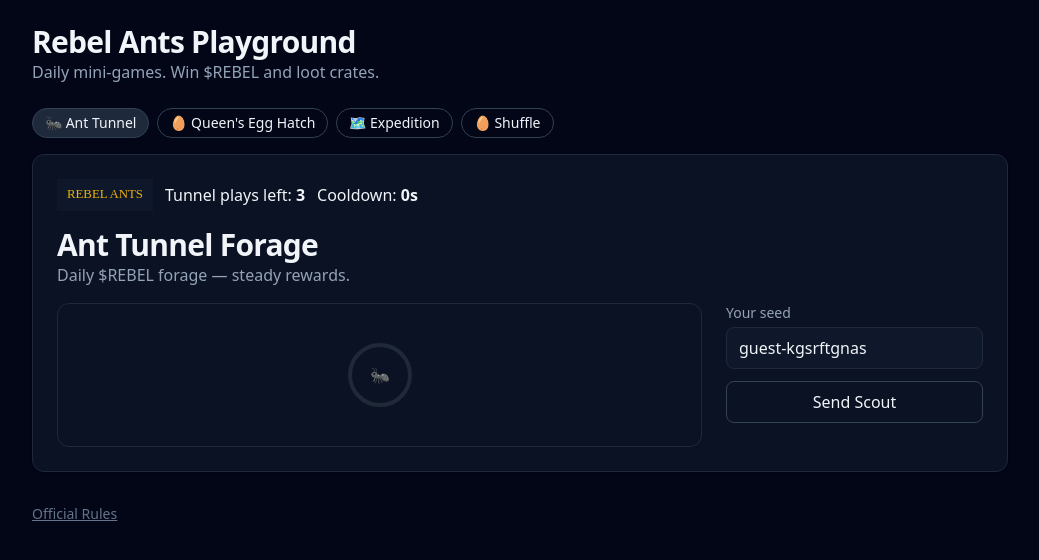
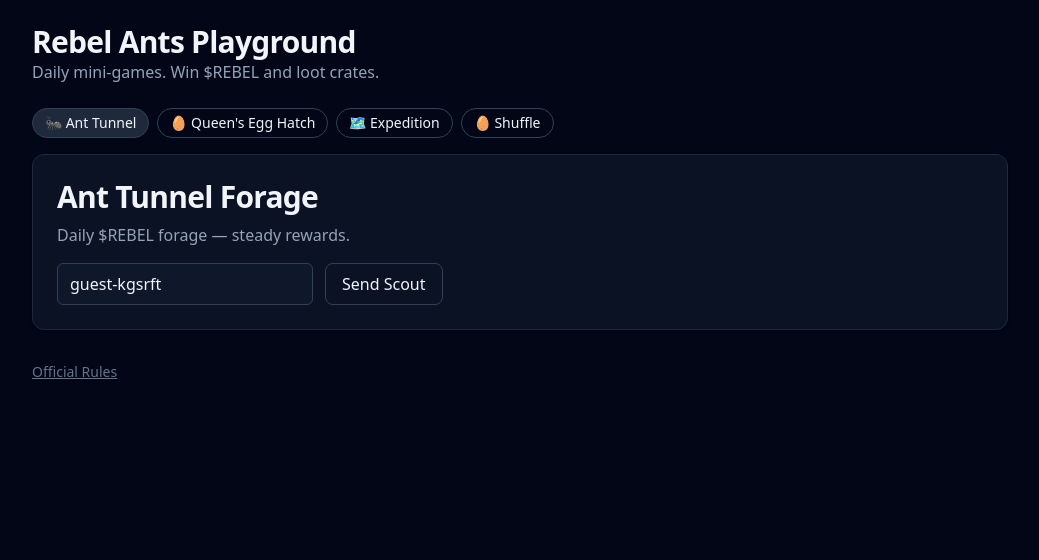
Before and after one commit to D1stknight/rebelants-playground, a Next.js app: page / in a window 1280 px wide. Shown: the top 560 px of the page, without its empty margins (120-1159 px from the left). Built offline with nearby package versions, Linux system fonts and the light colour scheme.

Commit message:
Update AntTunnel.tsx

```diff
--- a/components/AntTunnel.tsx
+++ b/components/AntTunnel.tsx
@@ -1,69 +1,60 @@
-import { useEffect, useState } from 'react'
-import PrizeModal from './PrizeModal'
+import React, { useState } from 'react'
+
+type PrizeDetail =
+  | { title: string; type: 'crate'; rarity: 'common' | 'rare' | 'ultra'; label?: string }
+  | { title: string; type: 'none' }
 
 export default function AntTunnel() {
-  const [userSeed, setUserSeed] = useState('guest-' + Math.random().toString(36).slice(2))
-  const [playsLeft, setPlaysLeft] = useState<number>(parseInt(process.env.NEXT_PUBLIC_DAILY_FREE_PLAYS_TUNNEL || process.env.DAILY_FREE_PLAYS_TUNNEL || '3', 10) || 3)
-  const [cooldownUntil, setCooldownUntil] = useState<number>(0)
-  const [spinning, setSpinning] = useState(false)
-  const [modal, setModal] = useState<{open: boolean, label: string, sub?: string, img?: string}>({open:false, label:''})
+  const [seed, setSeed] = useState('guest-' + Math.random().toString(36).slice(2, 8))
+  const [busy, setBusy] = useState(false)
 
-  useEffect(() => {
+  async function sendScout() {
+    if (busy) return
+    setBusy(true)
     try {
-      const saved = JSON.parse(localStorage.getItem('ra-tunnel') || '{}')
-      if (saved.userSeed) setUserSeed(saved.userSeed)
-      if (typeof saved.playsLeft === 'number') setPlaysLeft(saved.playsLeft)
-      if (typeof saved.cooldownUntil === 'number') setCooldownUntil(saved.cooldownUntil)
-    } catch {}
-  }, [])
-  useEffect(() => {
-    localStorage.setItem('ra-tunnel', JSON.stringify({ userSeed, playsLeft, cooldownUntil }))
-  }, [userSeed, playsLeft, cooldownUntil])
+      const res = await fetch('/api/spin', {
+        method: 'POST',
+        headers: { 'Content-Type': 'application/json' },
+        body: JSON.stringify({ seed }),
+      })
+      const data: any = await res.json()
 
-  async function spin() {
-    if (spinning) return
-    const now = Date.now()
-    if (now < cooldownUntil) return
-    if (playsLeft <= 0) {
-      setModal({open:true, label:'Out of free plays for Tunnel today'}); return
+      let detail: PrizeDetail
+      if (data?.type === 'crate' && data?.rarity) {
+        detail = { title: 'You found:', type: 'crate', rarity: data.rarity, label: data.label }
+      } else {
+        detail = { title: 'You found:', type: 'none' }
+      }
+
+      // Tell the global PrizeModalHost to open
+      window.dispatchEvent(new CustomEvent<PrizeDetail>('rebelants:prize', { detail }))
+    } catch {
+      window.dispatchEvent(
+        new CustomEvent<PrizeDetail>('rebelants:prize', {
+          detail: { title: 'You found:', type: 'none' },
+        }),
+      )
+    } finally {
+      setBusy(false)
     }
-    setSpinning(true)
-    try {
-      const r = await fetch('/api/spin', {method:'POST', headers:{'Content-Type':'application/json'}, body: JSON.stringify({ userSeed })})
-      const d = await r.json()
-      if (!d.ok) setModal({open:true, label:d.error || 'Error'})
-      else {
-        setPlaysLeft(playsLeft-1)
-        if (d.nextPlayableAt) setCooldownUntil(d.nextPlayableAt)
-        setModal({open:true, label:d.prizeLabel, sub:`hash ${d.serverSeedHash?.slice(0,8)}… • nonce ${d.nonce} • u=${d.u01?.toFixed(6)}`})
-      }
-    } finally { setSpinning(false) }
   }
 
-  const cd = Math.max(0, Math.ceil((cooldownUntil - Date.now())/1000))
+  return (
+    <section className="ant-card">
+      <h2 className="title mb-2">Ant Tunnel Forage</h2>
+      <p className="subtitle mb-4">Daily $REBEL forage — steady rewards.</p>
 
-  return (
-    <div className="ant-card">
-      <div className="flex items-center gap-3 mb-4">
-        <img src="/ants-logo.svg" className="h-8 w-24" alt="logo" />
-        <span className="badge">Tunnel plays left: <b>{playsLeft}</b></span>
-        <span className="badge">Cooldown: <b>{cd}s</b></span>
+      <div className="flex items-center gap-3">
+        <input
+          value={seed}
+          onChange={(e) => setSeed(e.target.value)}
+          className="px-3 py-2 rounded-md bg-slate-900 border border-slate-700 text-slate-100 w-64"
+          placeholder="your-seed"
+        />
+        <button className="btn btn-primary" onClick={sendScout} disabled={busy}>
+          {busy ? 'Scouting…' : 'Send Scout'}
+        </button>
       </div>
-      <h2 className="title">Ant Tunnel Forage</h2>
-      <p className="subtitle mb-4">Daily $REBEL forage — steady rewards.</p>
-      <div className="grid sm:grid-cols-[1fr_auto] gap-6">
-        <div className="rounded-xl border border-slate-800 h-36 grid place-items-center">
-          <div className={"h-16 w-16 rounded-full grid place-items-center " + (spinning ? "animate-spin-slow" : "")} style={{border:'4px solid #1f2937'}}>🐜</div>
-        </div>
-        <div className="space-y-3">
-          <div>
-            <label className="block text-sm text-slate-400 mb-1">Your seed</label>
-            <input value={userSeed} onChange={e=>setUserSeed(e.target.value)} className="w-full rounded-lg bg-slate-900 border border-slate-800 px-3 py-2" />
-          </div>
-          <button className="btn w-full" onClick={spin} disabled={spinning || Date.now() < cooldownUntil}>{spinning ? 'Foraging…' : 'Send Scout'}</button>
-        </div>
-      </div>
-      <PrizeModal open={modal.open} onClose={()=>setModal({...modal, open:false})} label={modal.label} sub={modal.sub||''} />
-    </div>
+    </section>
   )
 }
```
